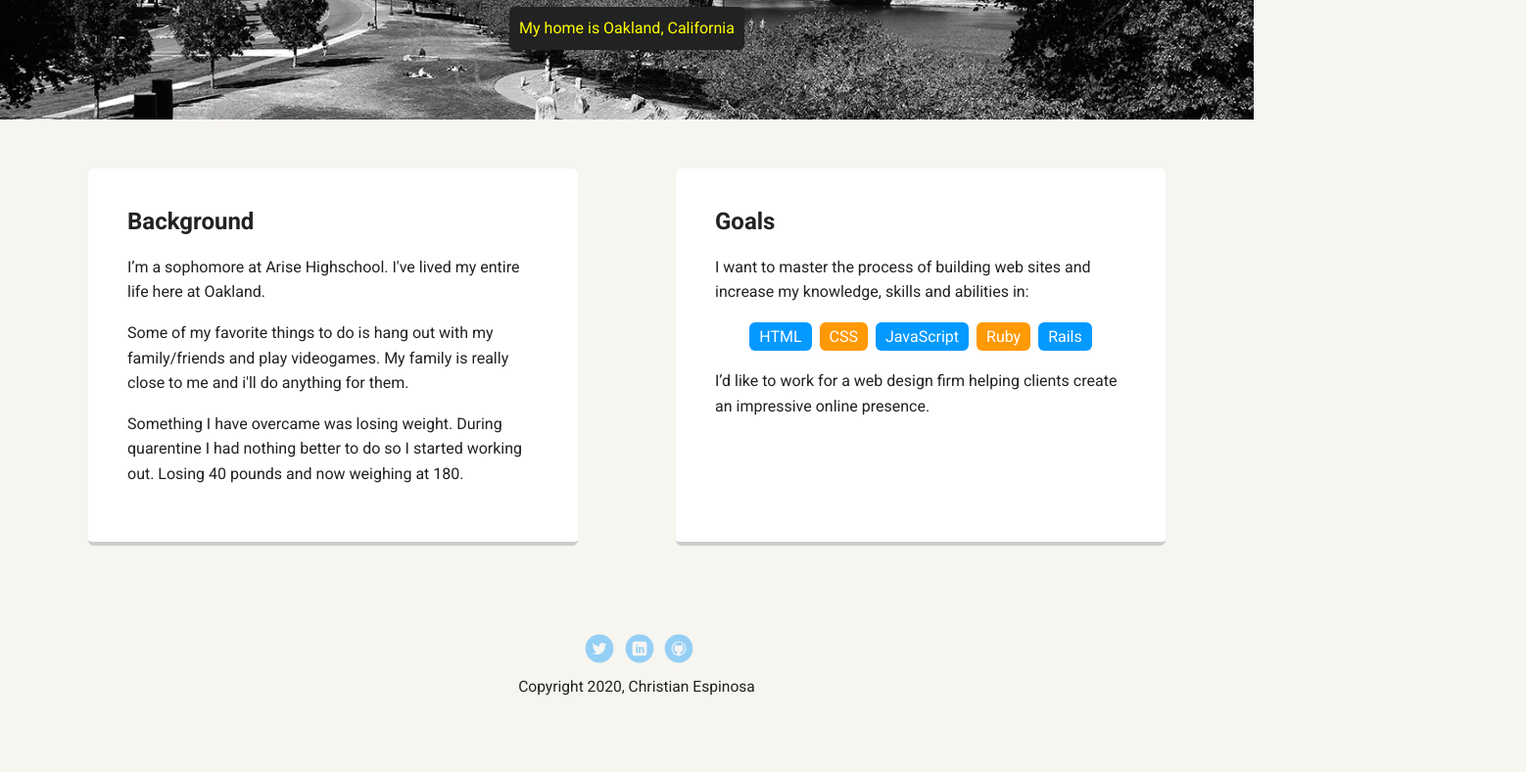
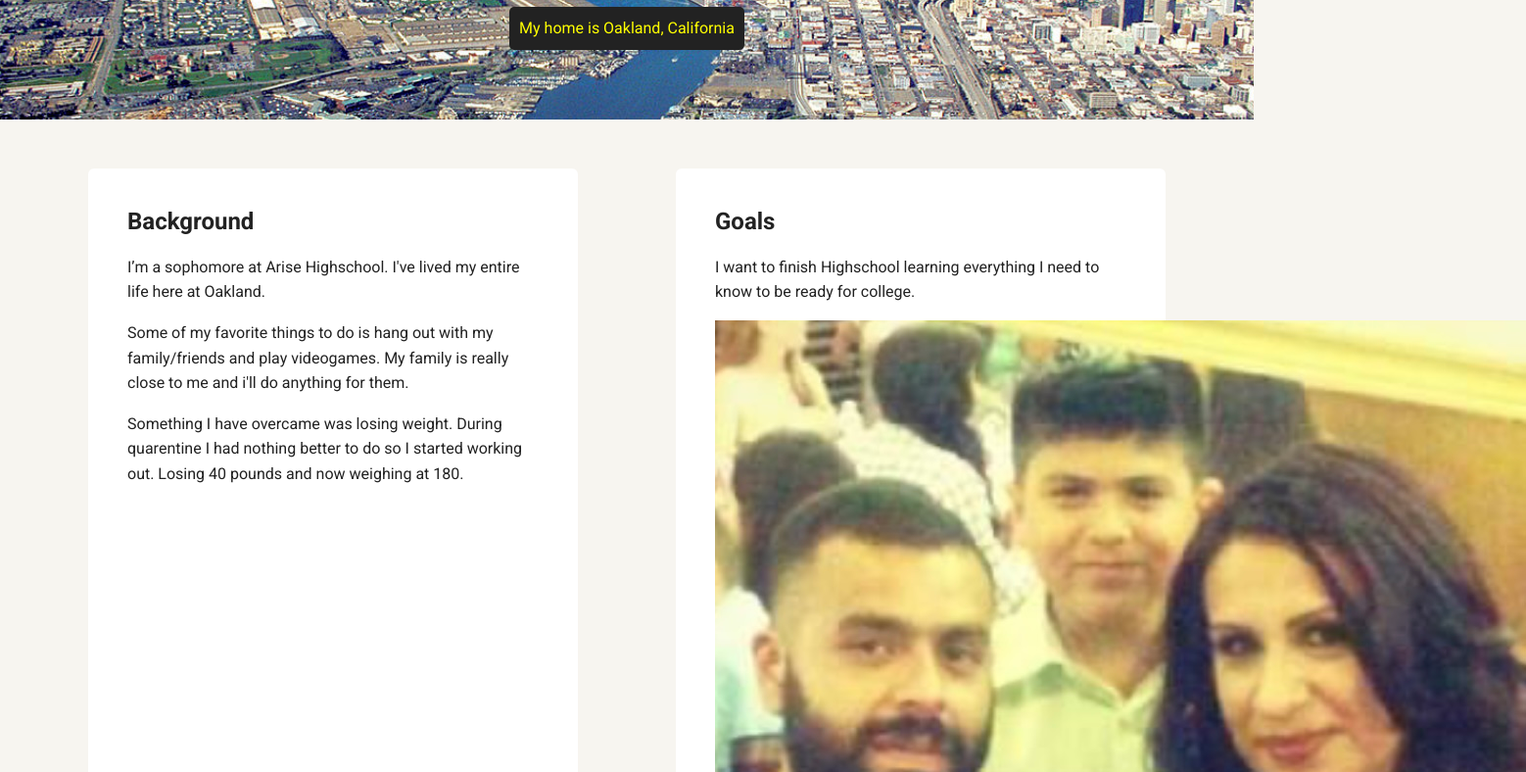
Before and after one commit to ChristianE125/Christian-s-Techdegree-Project, a plain HTML site: page index.html in a window 1280 px wide. Shown: the part 348-1136 px from the top of the page at 98% size, 1558 px wide, since content can reach past the window. Drawn offline with Linux system fonts and the light colour scheme; a web font is replaced by a local one.

Commit message:
added changes to css and index

```diff
--- a/index.html
+++ b/index.html
@@ -32,15 +32,10 @@
 
       <div class="card">
         <h2>Goals</h2>
-        <p>I want to master the process of building web sites and increase my knowledge, skills and abilities in:</p>
-        <ul class="skills">
-          <li>HTML</li>
-          <li>CSS</li>
-          <li>JavaScript</li>
-          <li>Ruby</li>
-          <li>Rails</li>
-        </ul>
-        <p>I’d like to work for a web design firm helping clients create an impressive online presence.</p>
+        <p>I want to finish Highschool learning everything I need to know to be ready for college.</p>
+
+          <img src="images/Family.JPG" alt="Picture Of Christian and His Family" class="Family">
+         <p>I also want to make my parents proud</p>
       </div>
 
     </main>
--- a/styles.css
+++ b/styles.css
@@ -57,7 +57,7 @@ a:hover {
 
 header {
   text-align: center;
-  background: url('images/portland.jpg') no-repeat top center ;
+  background: url('images/Oakland.JPG') no-repeat top center ;
   background-size: cover;
   overflow: hidden;
   padding-top: 60px;
@@ -74,7 +74,7 @@ header .profile-image {
   transition: all .5s;
 }
 header .profile-image:hover {
-  transform: scale(1.2) rotate(5deg);
+  transform: scale(1.5) rotate(360deg);
 }
 .tag {
   background-color: #efefef;
@@ -99,26 +99,10 @@ header .profile-image:hover {
   transition: all .5s;
 }
 .card:hover {
-  border-color: #ff99ff;
+  border-color: hsl(204, 100%, 80%);
 }
 
-ul.skills {
-  padding: 0;
-  text-align: center;
-}
 
-.skills li {
-  border-radius: 6px;
-  display: inline-block;
-  background: #ff9904;
-  color: white;
-  padding: 5px 10px;
-  margin: 2px;
-}
-
-.skills li:nth-child(odd) {
-  background: #0399ff;
-}
 
 footer {
   width: 100%;
```
Also changed, not shown: images/Family.JPG (added).
